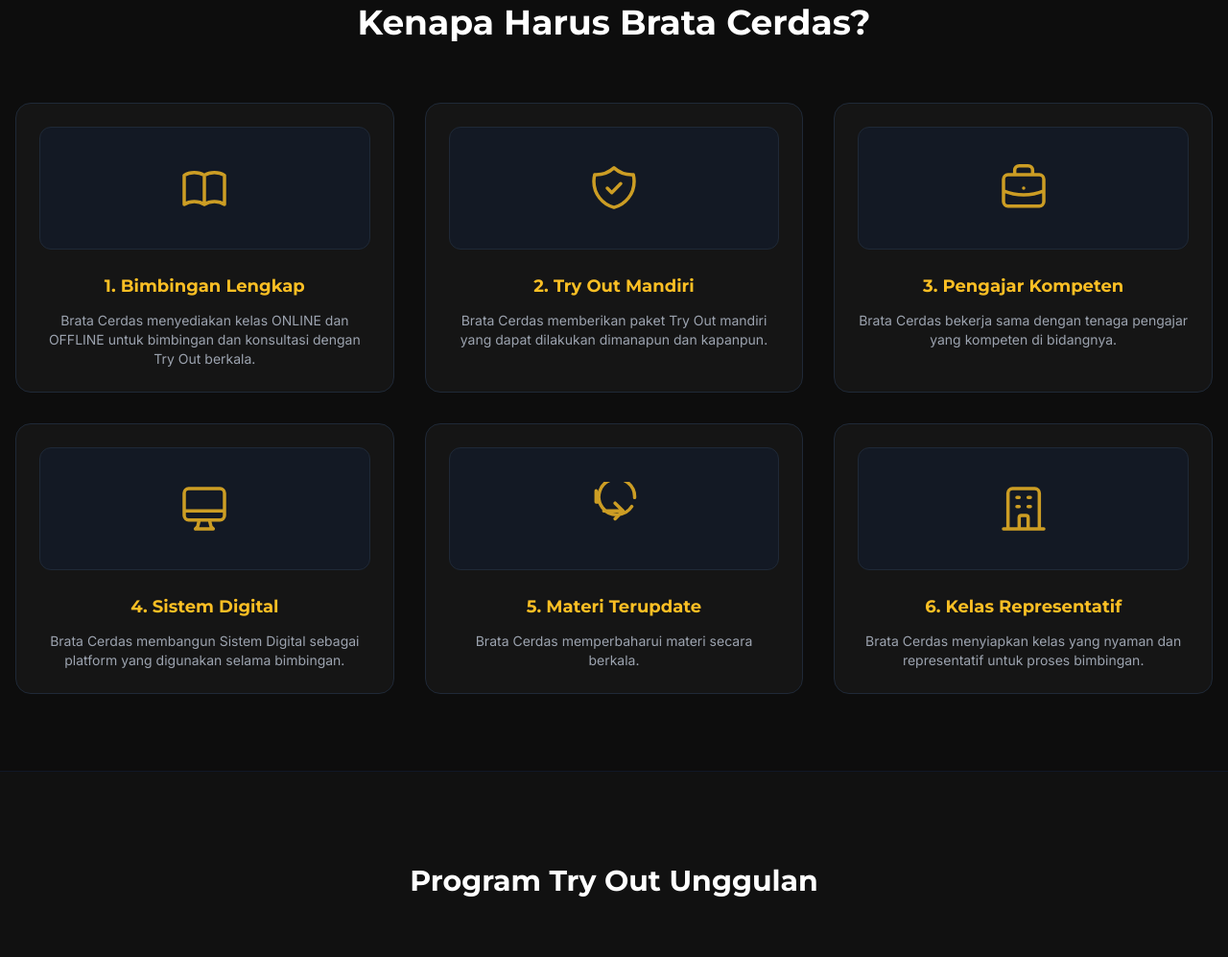
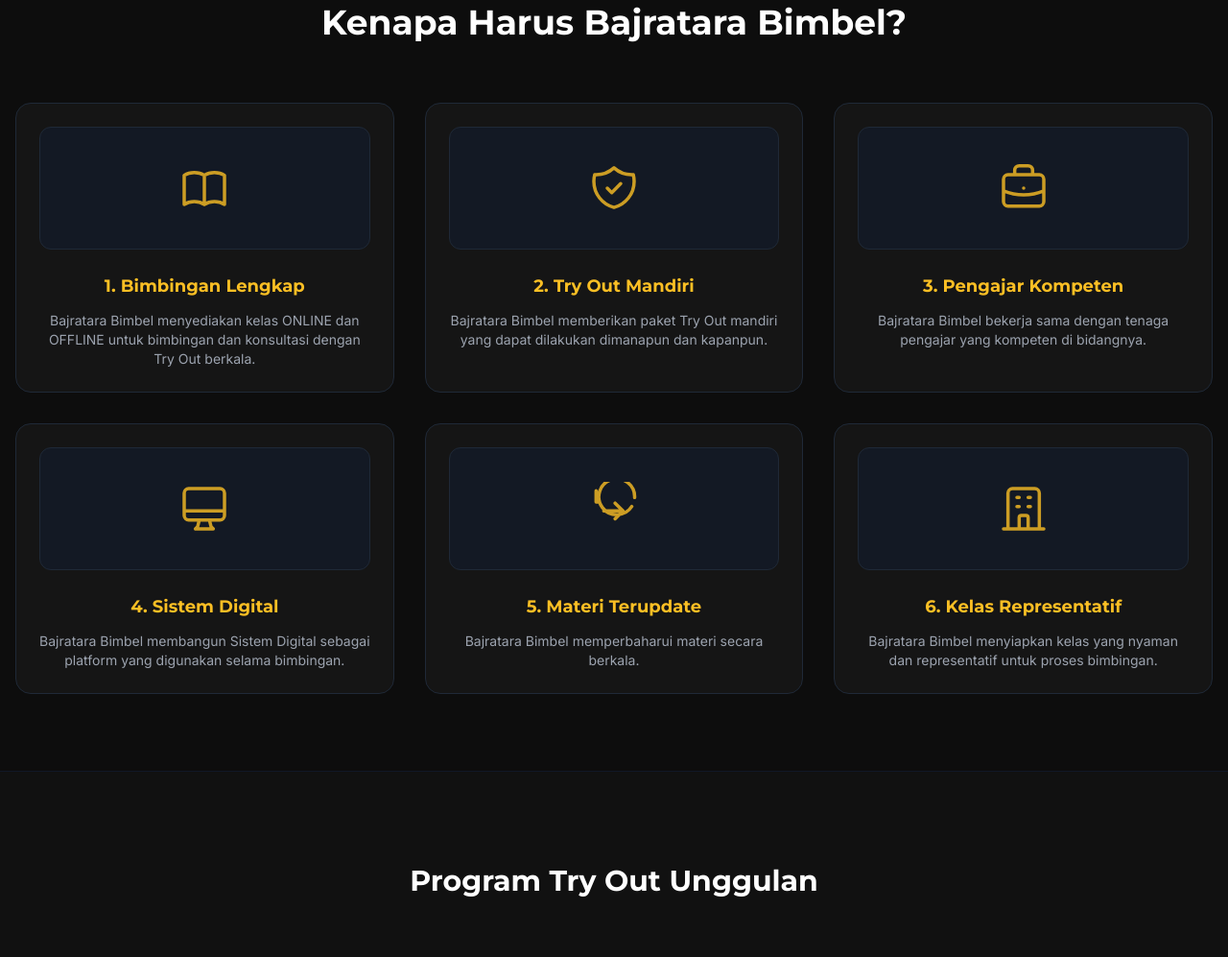
Before and after one commit to garryan/bratacerdas, a plain HTML site: page index.html in a window 1280 px wide. Shown: the part 879-1876 px from the top of the page at 96% size. Drawn offline with nearby package versions, Linux system fonts and the light colour scheme.

Commit message:
Update index.html

```diff
--- a/index.html
+++ b/index.html
@@ -3,7 +3,7 @@
 <head>
     <meta charset="UTF-8">
     <meta name="viewport" content="width=device-width, initial-scale=1.0">
-    <title>BAJRATARA - Brata Cerdas Bimbel Kedinasan & TNI-Polri</title>
+    <title>BAJRATARA - Bajratar Bimbel Kedinasan & TNI-Polri</title>
     <script src="https://cdn.tailwindcss.com"></script>
     <link href="https://fonts.googleapis.com/css2?family=Montserrat:wght@400;700;800&family=Inter:wght@300;400;500;600&display=swap" rel="stylesheet">
     <style>
@@ -22,7 +22,7 @@
                 </div>
                 <div>
                     <span class="text-xl font-extrabold tracking-wider block text-white">BAJRATARA</span>
-                    <span class="text-xs text-amber-400 font-semibold tracking-widest uppercase block -mt-1">Brata Cerdas</span>
+                    <span class="text-xs text-amber-400 font-semibold tracking-widest uppercase block -mt-1">Bajratara Bimbel</span>
                 </div>
             </div>
             <nav class="hidden md:flex space-x-6 text-sm font-semibold tracking-wide">
@@ -65,7 +65,7 @@
     <section id="keunggulan" class="py-20 bg-[#0d0d0d] border-y border-gray-900 px-4">
         <div class="max-w-7xl mx-auto">
             <div class="text-center mb-16">
-                <h2 class="text-3xl sm:text-4xl font-bold text-white">Kenapa Harus Brata Cerdas?</h2>
+                <h2 class="text-3xl sm:text-4xl font-bold text-white">Kenapa Harus Bajratara Bimbel?</h2>
             </div>
             <div class="grid grid-cols-1 md:grid-cols-2 lg:grid-cols-3 gap-8">
                 <div class="bg-[#151515] p-6 rounded-2xl border border-gray-800 text-center group">
@@ -73,42 +73,42 @@
                         <svg class="w-14 h-14 text-amber-400 opacity-80" fill="none" stroke="currentColor" viewBox="0 0 24 24"><path stroke-linecap="round" stroke-linejoin="round" stroke-width="1.5" d="M12 6.253v13m0-13C10.832 5.477 9.246 5 7.5 5S4.168 5.477 3 6.253v13C4.168 18.477 5.754 18 7.5 18s3.332.477 4.5 1.253m0-13C13.168 5.477 14.754 5 16.5 5c1.747 0 3.332.477 4.5 1.253v13C19.832 18.477 18.247 18 16.5 18c-1.746 0-3.332.477-4.5 1.253"></path></svg>
                     </div>
                     <h3 class="text-lg font-bold text-amber-400 mb-3">1. Bimbingan Lengkap</h3>
-                    <p class="text-gray-400 text-sm">Brata Cerdas menyediakan kelas ONLINE dan OFFLINE untuk bimbingan dan konsultasi dengan Try Out berkala.</p>
+                    <p class="text-gray-400 text-sm">Bajratara Bimbel menyediakan kelas ONLINE dan OFFLINE untuk bimbingan dan konsultasi dengan Try Out berkala.</p>
                 </div>
                 <div class="bg-[#151515] p-6 rounded-2xl border border-gray-800 text-center group">
                     <div class="w-full h-32 bg-[#0A2A5E]/20 rounded-xl flex items-center justify-center mb-6 border border-gray-800">
                         <svg class="w-14 h-14 text-amber-400 opacity-80" fill="none" stroke="currentColor" viewBox="0 0 24 24"><path stroke-linecap="round" stroke-linejoin="round" stroke-width="1.5" d="M9 12l2 2 4-4m5.618-4.016A11.955 11.955 0 0112 2.944a11.955 11.955 0 01-8.618 3.04A12.02 12.02 0 003 9c0 5.591 3.824 10.29 9 11.622 5.176-1.332 9-6.03 9-11.622 0-1.042-.133-2.052-.382-3.016z"></path></svg>
                     </div>
                     <h3 class="text-lg font-bold text-amber-400 mb-3">2. Try Out Mandiri</h3>
-                    <p class="text-gray-400 text-sm">Brata Cerdas memberikan paket Try Out mandiri yang dapat dilakukan dimanapun dan kapanpun.</p>
+                    <p class="text-gray-400 text-sm">Bajratara Bimbel memberikan paket Try Out mandiri yang dapat dilakukan dimanapun dan kapanpun.</p>
                 </div>
                 <div class="bg-[#151515] p-6 rounded-2xl border border-gray-800 text-center group">
                     <div class="w-full h-32 bg-[#0A2A5E]/20 rounded-xl flex items-center justify-center mb-6 border border-gray-800">
                         <svg class="w-14 h-14 text-amber-400 opacity-80" fill="none" stroke="currentColor" viewBox="0 0 24 24"><path stroke-linecap="round" stroke-linejoin="round" stroke-width="1.5" d="M21 13.255A23.931 23.931 0 0112 15c-3.183 0-6.22-.62-9-1.745M16 6V4a2 2 0 00-2-2h-4a2 2 0 00-2 2v2m4 6h.01M5 20h14a2 2 0 002-2V8a2 2 0 00-2-2H5a2 2 0 00-2 2v10a2 2 0 002 2z"></path></svg>
                     </div>
                     <h3 class="text-lg font-bold text-amber-400 mb-3">3. Pengajar Kompeten</h3>
-                    <p class="text-gray-400 text-sm">Brata Cerdas bekerja sama dengan tenaga pengajar yang kompeten di bidangnya.</p>
+                    <p class="text-gray-400 text-sm">Bajratara Bimbel bekerja sama dengan tenaga pengajar yang kompeten di bidangnya.</p>
                 </div>
                 <div class="bg-[#151515] p-6 rounded-2xl border border-gray-800 text-center group">
                     <div class="w-full h-32 bg-[#0A2A5E]/20 rounded-xl flex items-center justify-center mb-6 border border-gray-800">
                         <svg class="w-14 h-14 text-amber-400 opacity-80" fill="none" stroke="currentColor" viewBox="0 0 24 24"><path stroke-linecap="round" stroke-linejoin="round" stroke-width="1.5" d="M9.75 17L9 20l-1 1h8l-1-1-.75-3M3 13h18M5 17h14a2 2 0 002-2V5a2 2 0 00-2-2H5a2 2 0 00-2 2v10a2 2 0 002 2z"></path></svg>
                     </div>
                     <h3 class="text-lg font-bold text-amber-400 mb-3">4. Sistem Digital</h3>
-                    <p class="text-gray-400 text-sm">Brata Cerdas membangun Sistem Digital sebagai platform yang digunakan selama bimbingan.</p>
+                    <p class="text-gray-400 text-sm">Bajratara Bimbel membangun Sistem Digital sebagai platform yang digunakan selama bimbingan.</p>
                 </div>
                 <div class="bg-[#151515] p-6 rounded-2xl border border-gray-800 text-center group">
                     <div class="w-full h-32 bg-[#0A2A5E]/20 rounded-xl flex items-center justify-center mb-6 border border-gray-800">
                         <svg class="w-14 h-14 text-amber-400 opacity-80" fill="none" stroke="currentColor" viewBox="0 0 24 24"><path stroke-linecap="round" stroke-linejoin="round" stroke-width="1.5" d="M4 4v5h.582m15.356 2A8.001 8.001 0 1121.214 7M7.42 13H16m0 0l-3.5 3.5M16 13l-3.5-3.5"></path></svg>
                     </div>
                     <h3 class="text-lg font-bold text-amber-400 mb-3">5. Materi Terupdate</h3>
-                    <p class="text-gray-400 text-sm">Brata Cerdas memperbaharui materi secara berkala.</p>
+                    <p class="text-gray-400 text-sm">Bajratara Bimbel memperbaharui materi secara berkala.</p>
                 </div>
                 <div class="bg-[#151515] p-6 rounded-2xl border border-gray-800 text-center group">
                     <div class="w-full h-32 bg-[#0A2A5E]/20 rounded-xl flex items-center justify-center mb-6 border border-gray-800">
                         <svg class="w-14 h-14 text-amber-400 opacity-80" fill="none" stroke="currentColor" viewBox="0 0 24 24"><path stroke-linecap="round" stroke-linejoin="round" stroke-width="1.5" d="M19 21V5a2 2 0 00-2-2H7a2 2 0 00-2 2v16m14 0h2m-2 0h-5m-9 0H3m2 0h5M9 7h1m-1 4h1m4-4h1m-1 4h1m-5 10v-5a1 1 0 011-1h2a1 1 0 011 1v5m-4 0h4"></path></svg>
                     </div>
                     <h3 class="text-lg font-bold text-amber-400 mb-3">6. Kelas Representatif</h3>
-                    <p class="text-gray-400 text-sm">Brata Cerdas menyiapkan kelas yang nyaman dan representatif untuk proses bimbingan.</p>
+                    <p class="text-gray-400 text-sm">Bajratara Bimbel menyiapkan kelas yang nyaman dan representatif untuk proses bimbingan.</p>
                 </div>
             </div>
         </div>
@@ -224,7 +224,7 @@
     </section>
 
     <footer class="bg-[#080808] py-6 text-center text-xs text-gray-600 border-t border-gray-900">
-        <p>&copy; 2026 BAJRATARA - Brata Cerdas. All Rights Reserved.</p>
+        <p>&copy; 2026 BAJRATARA - BIMBEL. All Rights Reserved.</p>
     </footer>
 
 </body>
```
